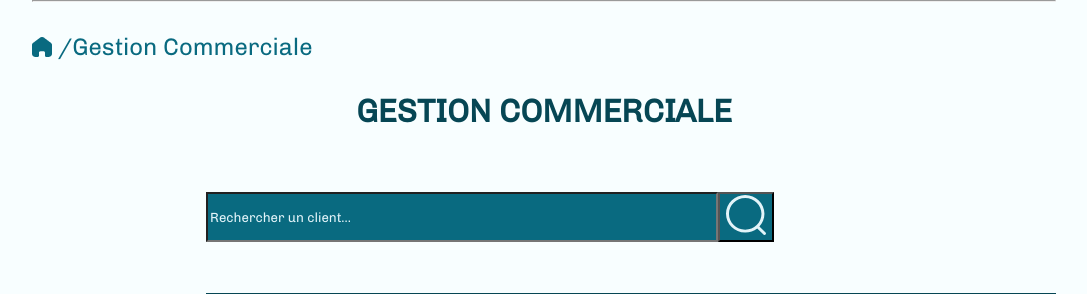
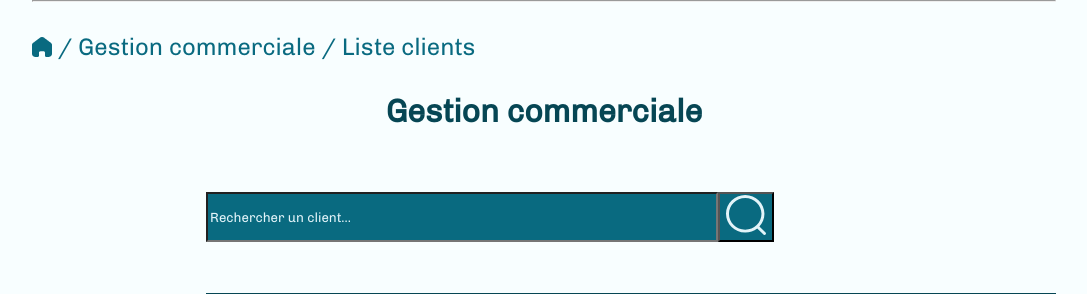
Before and after one commit to AlexRovere/Mission2, a PHP site: page /listeClient.php in a window 1280 px wide. Shown: the part 250-544 px from the top of the page, without its empty margins (96-1183 px from the left). Run offline with PHP 8.4, Linux system fonts and the light colour scheme.

Commit message:
et un petit dernier

```diff
--- a/commercial.css
+++ b/commercial.css
@@ -1,6 +1,11 @@
 
 
 /*gestion commercial*/
+
+.miette a {
+    text-decoration: none;
+    color: #096A80;
+}
 
 .searchForm {
     display: flex;
--- a/listeClient.php
+++ b/listeClient.php
@@ -10,17 +10,16 @@
 <body>
 <?php include('headerConnecte.php') ?>
 <?php include('menuSecondaireIntranet.php') ?>
-<div class="miette"><a href="index.html"><img src="img/home.png" id="logoMiette"></a>  /Gestion Commerciale</div>
-<h2 class="h2Centre">GESTION COMMERCIALE</h2>
-<form class="searchForm">
-    <input class="searchInput" type="search" value="" placeholder= "Rechercher un client...">
-    <button class="searchButton"><img src="img/search.svg" alt=""></button>
-</form>
+<div class="miette"><a href="index.php"><img src="img/home.png" id="logoMiette"></a><a href="commercial">  / Gestion commerciale </a> / Liste clients</div>
+<h2 class="h2Centre">Gestion commerciale</h2>
+
+<?php include('rechercheIntranet.php') ?>
+
 <div class="containerGestionCommercial">
     <aside class="sideBar">
             <ul class="function">
-                <li><a href="#">Liste des clients</a></li>
-                <li><a href="#">Création client</a></li>
+                <li><a href="listeClient.php">Liste des clients</a></li>
+                <li><a href="creationClient.php">Création client</a></li>
             </ul>
     </aside>
     <div class="interface">
--- a/main.css
+++ b/main.css
@@ -496,11 +496,6 @@ margin-top: 5%;
 
 /* PAGE CREATION CLIENT */
 
-.interfaceCreationClient {
-    background-color: #E2F4F9;
-    width: 76%;
-}
-
 #formCreationClient {
     margin-left: 5%;
     margin-right: 5%;
--- a/menuSecondaireIntranet.php
+++ b/menuSecondaireIntranet.php
@@ -1,7 +1,7 @@
 <nav id="navSecondaire">
     <ul id="navListe">
         <li class ="navSecondaireBox"><a href="ressourcesHumaines.php">Ressources Humaines</a></li>
-        <li class ="navSecondaireBox"><a href="commerciale.php">Commerciale</a></li>
+        <li class ="navSecondaireBox"><a href="commercial.php">Commerciale</a></li>
         <li class ="navSecondaireBox"><a href="projets.php">Projets</a></li>
     </ul>
 </nav>
--- /dev/null
+++ b/rechercheIntranet.php
@@ -0,0 +1,4 @@
+<form class="searchForm">
+    <input class="searchInput" type="search" value="" placeholder= "Rechercher un client...">
+    <button class="searchButton"><img src="img/search.svg" alt=""></button>
+</form>
```
Also changed, not shown: commercial.php (+10 -11 lines), creationClient.php (+7 -8 lines).
